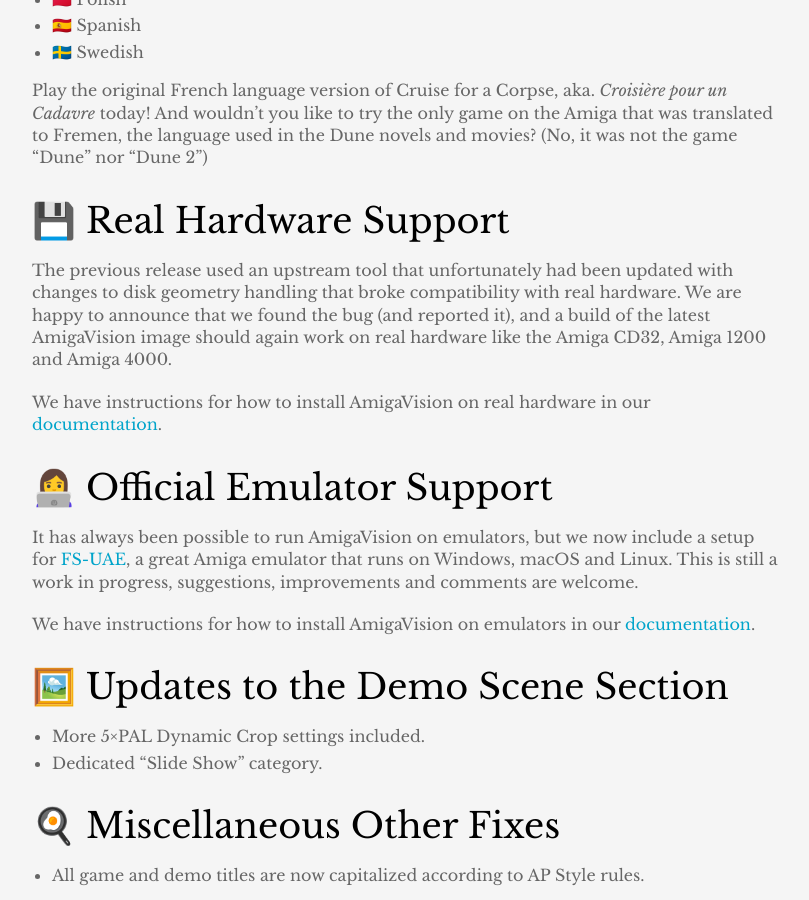
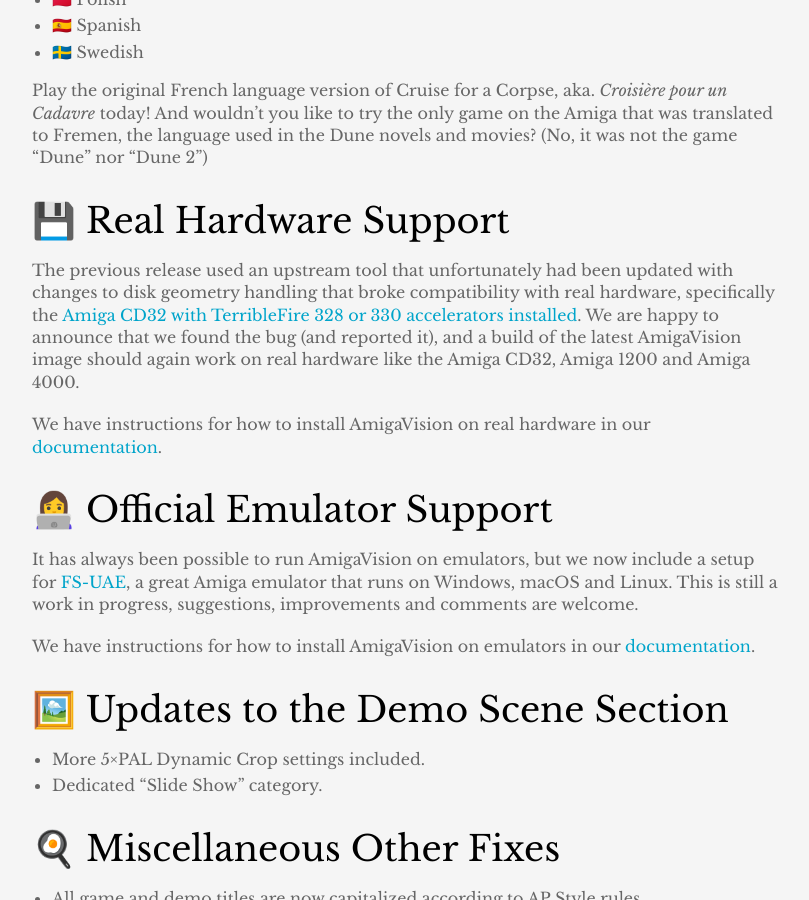
Before and after one commit to amigavision/amigavision.github.io, a Jekyll site: the page built from _posts/2023-06-06-2023.06.06.md, in a window 1280 px wide and 900 px high, scrolled down 3408 px. Shown: the whole window, without its empty margins (233-1042 px from the left). Built offline with Jekyll 4.4.1, drawn with Linux system fonts in a browser that asks for light colours.

Commit message:
Link to the bug report for posterity

```diff
--- a/_posts/2023-06-06-2023.06.06.md
+++ b/_posts/2023-06-06-2023.06.06.md
@@ -92,7 +92,7 @@
 
 ## 💾 Real Hardware Support
 
-The previous release used an upstream tool that unfortunately had been updated with changes to disk geometry handling that broke compatibility with real hardware. We are happy to announce that we found the bug (and reported it), and a build of the latest AmigaVision image should again work on real hardware like the Amiga CD32, Amiga 1200 and Amiga 4000.
+The previous release used an upstream tool that unfortunately had been updated with changes to disk geometry handling that broke compatibility with real hardware, specifically the [Amiga CD32 with TerribleFire 328 or 330 accelerators installed](https://github.com/cnvogelg/amitools/issues/183). We are happy to announce that we found the bug (and reported it), and a build of the latest AmigaVision image should again work on real hardware like the Amiga CD32, Amiga 1200 and Amiga 4000.
 
 We have instructions for how to install AmigaVision on real hardware in our [documentation](https://amiga.vision/docs).
 
```
